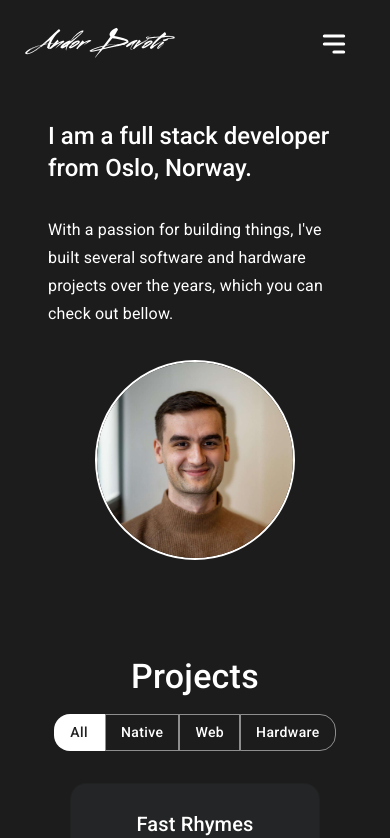
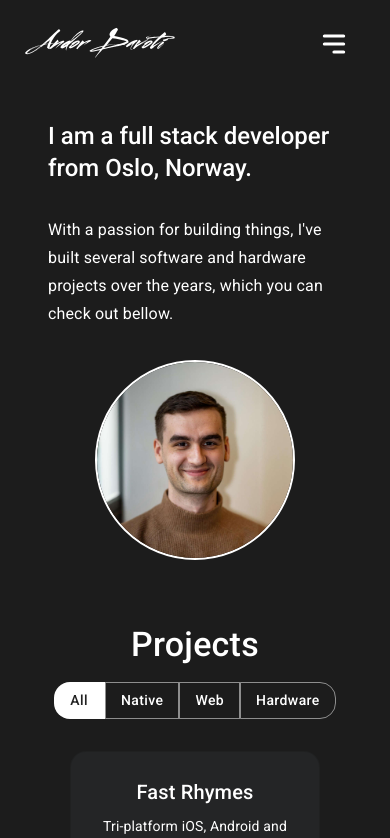
Before and after one commit to andordavoti/andordavoti, a Next.js app: page / in a window 390 px wide. Shown: the top 838 px of the page. Built offline with nearby package versions, Linux system fonts and the light colour scheme.

Commit message:
fix double bottom margin on mobile

```diff
--- a/components/TopIntro.tsx
+++ b/components/TopIntro.tsx
@@ -11,6 +11,9 @@ const Container = styled("div")(({ theme }) => ({
   alignItems: "center",
   justifyContent: "center",
   padding: "2rem",
+  [theme.breakpoints.down("md")]: {
+    paddingBottom: 0,
+  },
 }));
 
 const ProfileImage = styled(Image)(({ theme }) => ({
```
